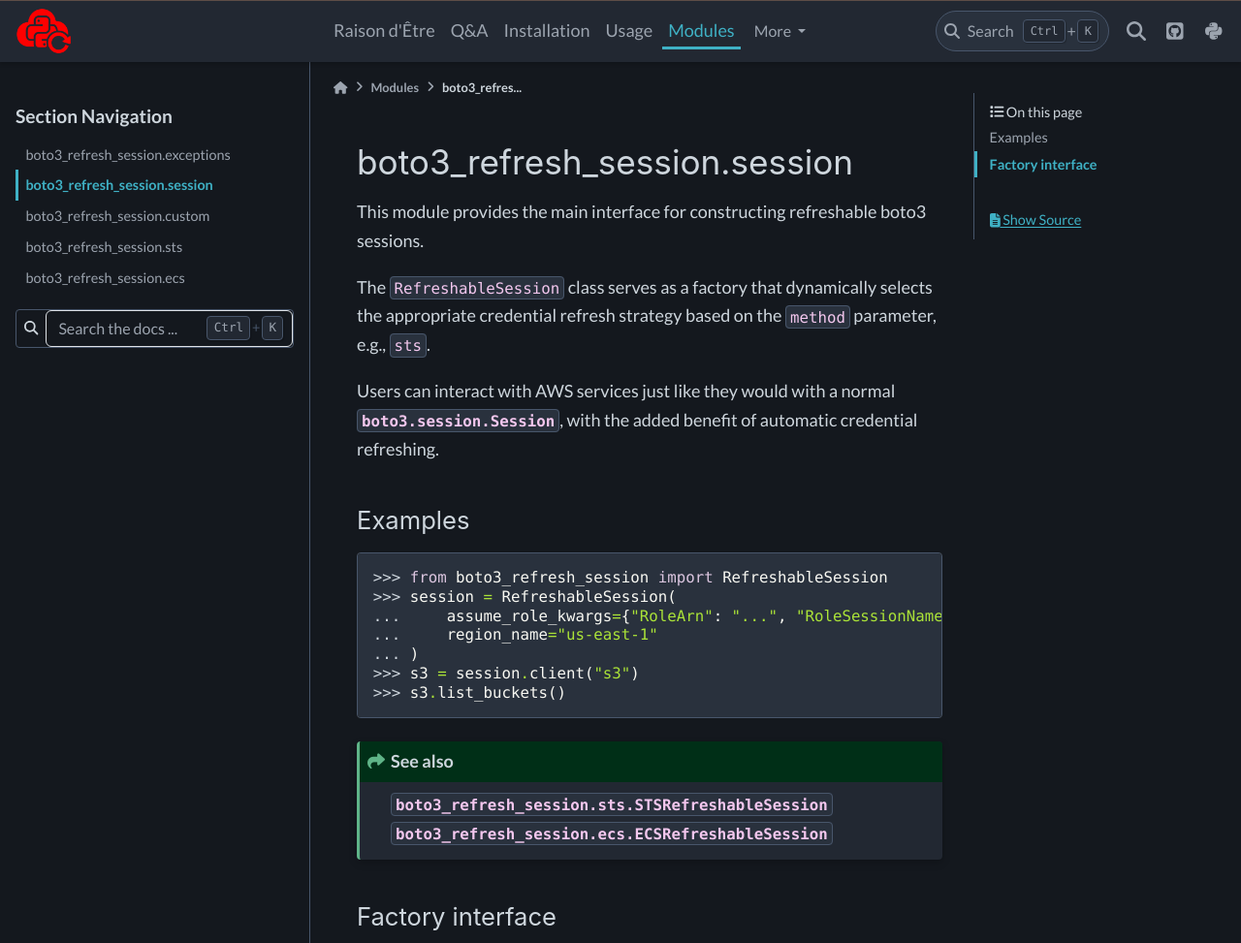
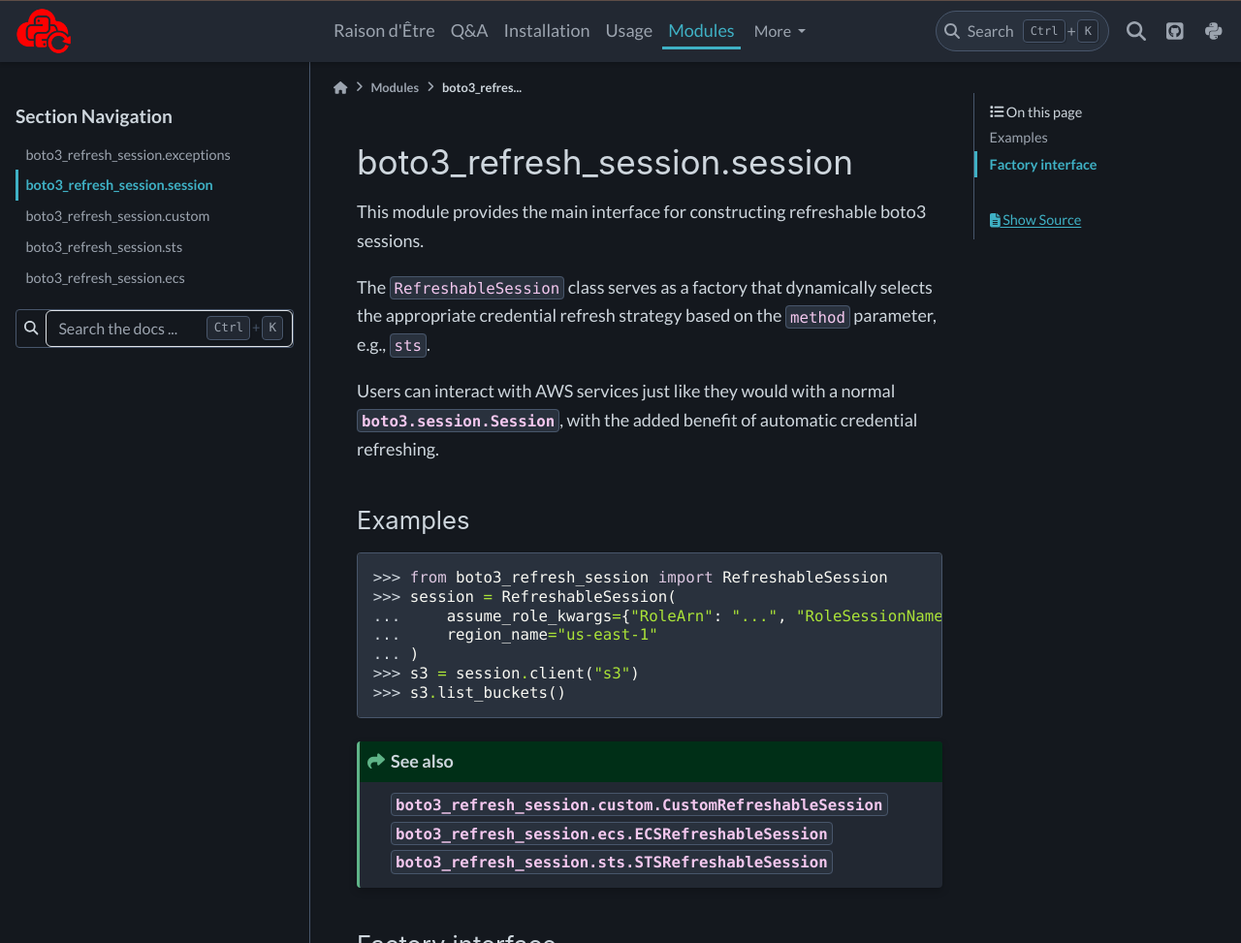
Before and after one commit to michaelthomasletts/boto3-refresh-session, a Sphinx documentation site: the page built from doc/modules/session.rst, in a window 1280 px wide and 1324 px high, cut to the strip 0-973 px from the top of the window. Shown: the whole strip at 97% size. Built offline with Sphinx 7.4.7 and the PyData theme 0.15.4, drawn with Linux system fonts in a browser that asks for light colours.

Commit message:
further doc updates

```diff
--- a/doc/modules/session.rst
+++ b/doc/modules/session.rst
@@ -24,8 +24,9 @@
 >>> s3.list_buckets()
 
 .. seealso::
+    :class:`boto3_refresh_session.custom.CustomRefreshableSession`
+    :class:`boto3_refresh_session.ecs.ECSRefreshableSession`
     :class:`boto3_refresh_session.sts.STSRefreshableSession`
-    :class:`boto3_refresh_session.ecs.ECSRefreshableSession`
 
 Factory interface
 -----------------
```
